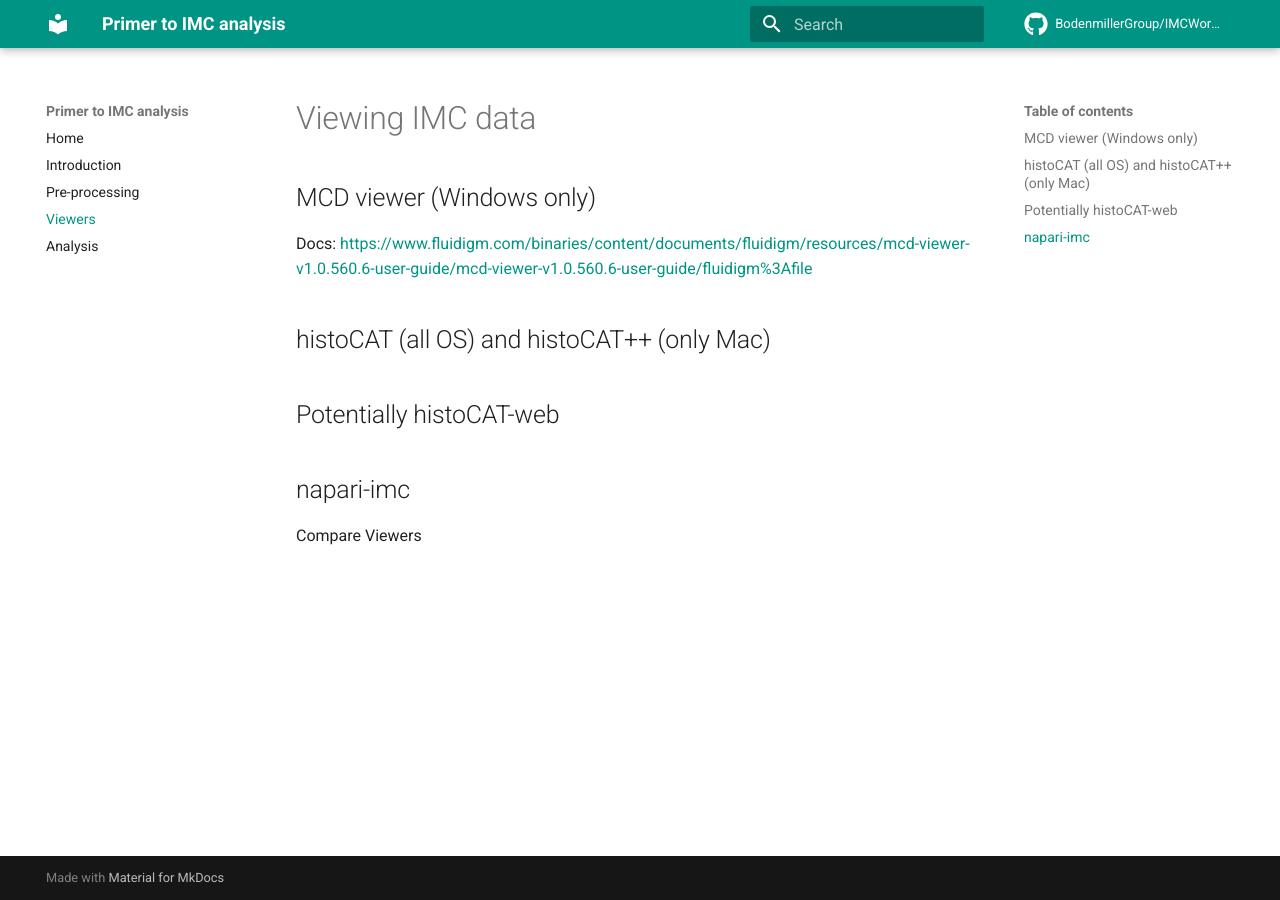
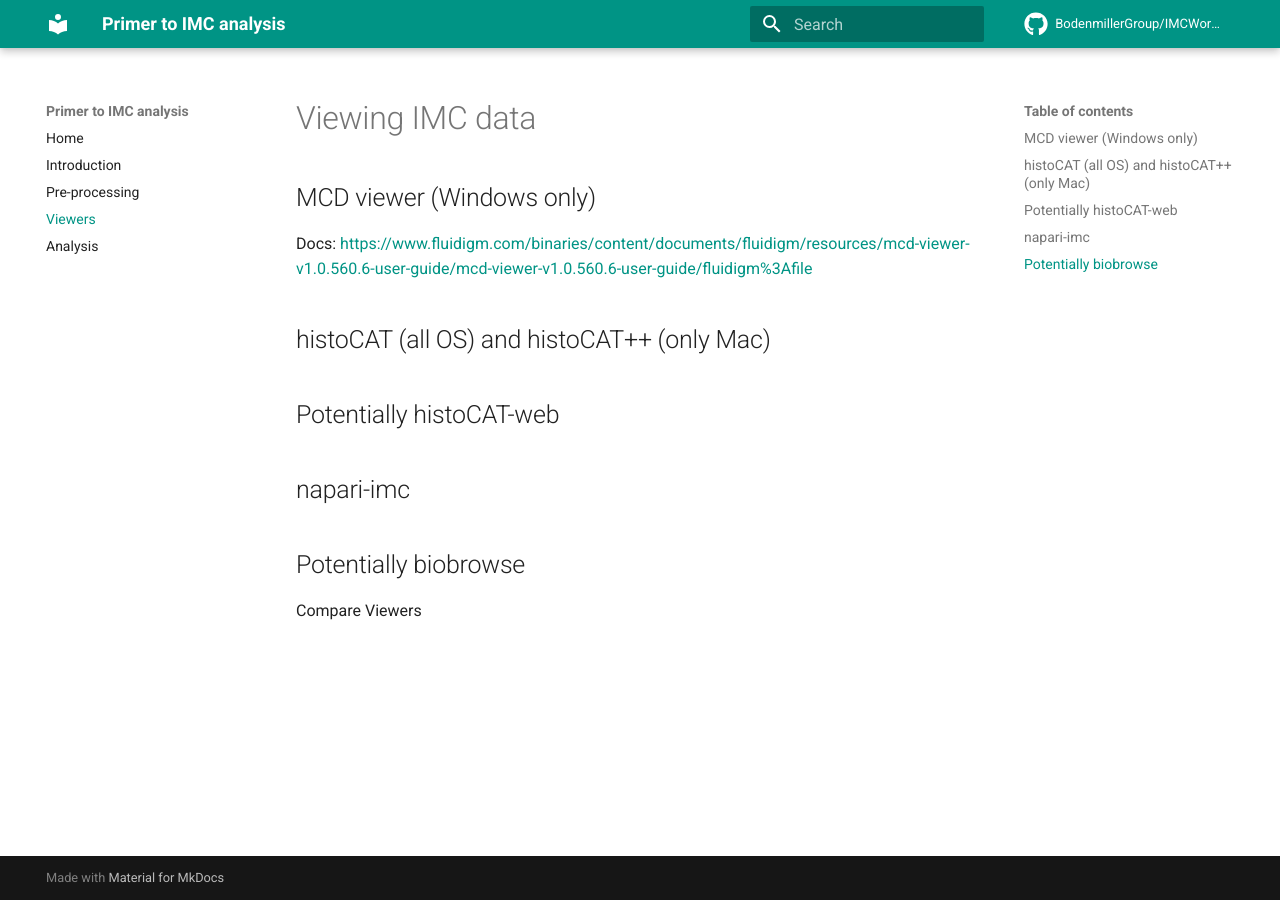
Before and after one commit to BodenmillerGroup/IMCWorkflow, an MkDocs documentation site: the page built from docs/viewers.md, in a window 1280 px wide. Built offline with MkDocs 1.6.1 and Material for MkDocs 9.7.7, drawn with Linux system fonts in a browser that asks for light colours; comment, search, counter and statistics services are not loaded.

Commit message:
Update viewers.md

```diff
--- a/docs/viewers.md
+++ b/docs/viewers.md
@@ -10,4 +10,6 @@ Docs: [https://www.fluidigm.com/binaries/content/documents/fluidigm/resources/mc
 
 ## napari-imc
 
+## Potentially biobrowse
+
 Compare Viewers
```
